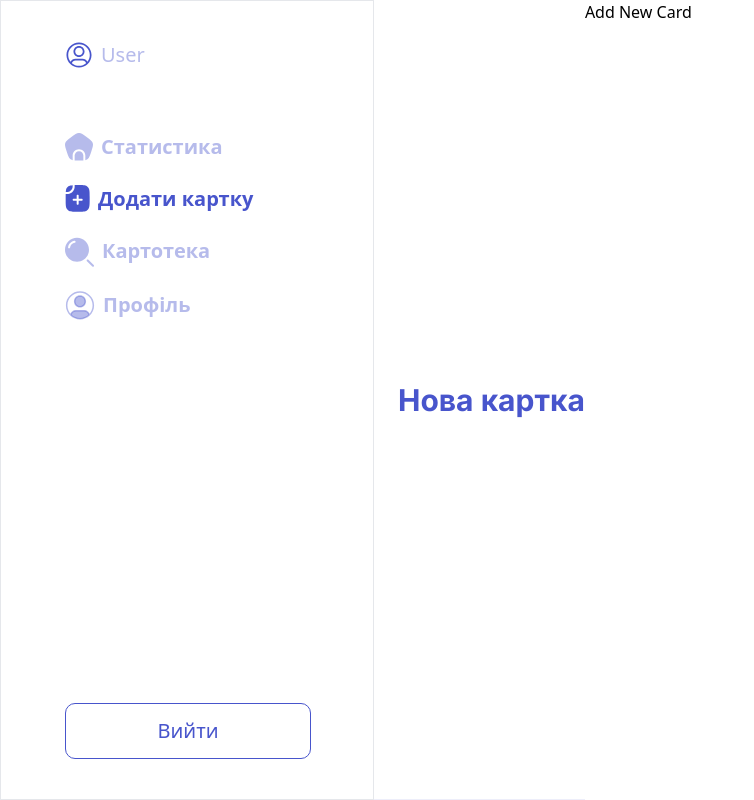
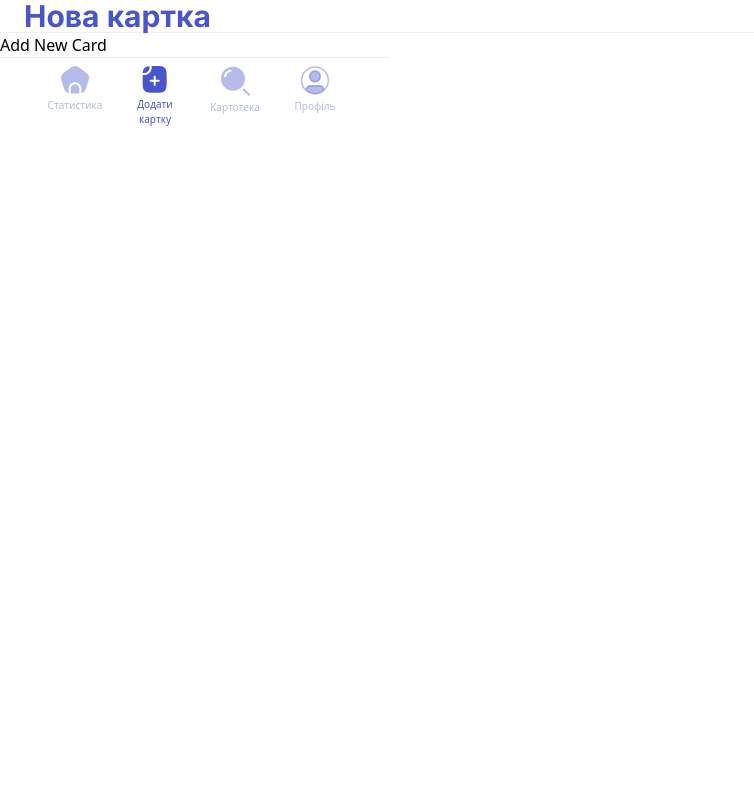
Before and after one commit to baza-trainee/AnimalRescueKharkiv, a Next.js app: page /crm/add-card in a window 1280 px wide. Shown: the whole page, without its empty margins (0-754 px from the left). Built offline with nearby package versions, Linux system fonts and the light colour scheme.

Commit message:
add package "react-datepicker"

```diff
--- a/package.json
+++ b/package.json
@@ -17,6 +17,7 @@
     "next": "14.2.12",
     "react": "^18",
     "react-chartjs-2": "^5.2.0",
+    "react-datepicker": "^7.6.0",
     "react-dom": "^18",
     "react-hook-form": "^7.53.0",
     "react-hook-form-yup": "^1.0.0-alpha.4",
--- a/src/app/crm/add-card/page.tsx
+++ b/src/app/crm/add-card/page.tsx
@@ -1,14 +1,14 @@
 import FooterCrm from "@/src/components/crm/Footer";
 // import HeaderCrm from "@/src/components/crm/Header";
 import AddCardCrm from "@/src/components/crm/AddCardCrm";
-import MenuDesktop from "@/src/components/crm/MenuDesktop";
+// import MenuDesktop from "@/src/components/crm/MenuDesktop";
 
 export default function AddCardPage() {
   return (
     <>
-      <section className="flex">
+      <section className="">
         {/* <HeaderCrm /> */}
-        <MenuDesktop />
+        {/* <MenuDesktop /> */}
         <AddCardCrm />
       </section>
       <FooterCrm />
--- a/src/app/crm/catalog/page.tsx
+++ b/src/app/crm/catalog/page.tsx
@@ -1,13 +1,13 @@
 import CatalogCrm from "@/src/components/crm/CatalogCrm";
 import FooterCrm from "@/src/components/crm/Footer";
-import MenuDesktop from "@/src/components/crm/MenuDesktop";
+// import MenuDesktop from "@/src/components/crm/MenuDesktop";
 
 export default function CatalogPage() {
   return (
     <>
       {/* <HeaderCrm /> */}
-      <section className="flex">
-        <MenuDesktop />
+      <section className="px-4">
+        {/* <MenuDesktop /> */}
         <CatalogCrm />
       </section>
       <FooterCrm />
--- a/src/app/crm/page.tsx
+++ b/src/app/crm/page.tsx
@@ -1,29 +1,23 @@
-'use client'
+"use client";
 
-import Header from "@/src/components/crm/Header/index";
 import CountryStatistic from "@/src/components/crm/CountryStatistic";
 import DepartmentStatistic from "@/src/components/crm/DepartmentStatistic";
 import FooterCrm from "@/src/components/crm/Footer";
+import Header from "@/src/components/crm/Header";
 // import MenuDesktop from "@/src/components/crm/MenuDesktop";
 // import HeaderCrm from "@/src/components/crm/Header";
 
 export default function CRMPage() {
   return (
     <>
+      {" "}
+      <Header title="Статистика" />
       <main className="w-full flex-col">
-        <section className="w-full">
+        <section className="">
           {/* <HeaderCrm /> */}
           {/* <MenuDesktop /> */}
           <DepartmentStatistic />
           <CountryStatistic />
-          <MenuDesktop />
-          <div className="flex-col">
-            <Header title="Cтатистика" />
-            <div className="flex">
-              <DepartmentStatistic />
-              <CountryStatistic />
-            </div>
-          </div>
         </section>
         <FooterCrm />
       </main>
--- a/src/app/crm/profile/page.tsx
+++ b/src/app/crm/profile/page.tsx
@@ -1,6 +1,6 @@
 import FooterCrm from "@/src/components/crm/Footer";
 import Header from "@/src/components/crm/Header/index";
-import MenuDesktop from "@/src/components/crm/MenuDesktop";
+// import MenuDesktop from "@/src/components/crm/MenuDesktop";
 import ProfileCrm from "@/src/components/crm/Profile";
 
 
@@ -9,8 +9,8 @@ export default function ProfilePage() {
     <>
 
       <section className="flex">
-        <MenuDesktop />
-        <div className="flex-col">
+        {/* <MenuDesktop /> */}
+        <div className="px-5">
           <Header title="Профіль" />
           <ProfileCrm />
         </div>
--- a/src/components/crm/CatalogCrm/index.tsx
+++ b/src/components/crm/CatalogCrm/index.tsx
@@ -1,11 +1,13 @@
 import Header from "../Header";
 const CatalogCrm = () => {
-    return (
-        <>
-            <Header title="Картотека"/>
-            <p>All cards catalog</p>
-        </>
-    )
-}
+  return (
+    <>
+        <Header title="Картотека" />
+      <div className="px-5">
+        <p>All cards catalog</p>
+      </div>
+    </>
+  );
+};
 
 export default CatalogCrm;
--- a/src/components/crm/Footer/index.tsx
+++ b/src/components/crm/Footer/index.tsx
@@ -14,7 +14,7 @@ const FooterCrm = () => {
   const pathname = usePathname();
   const isActive = (path: Path): boolean => pathname === path;
   return (
-    <footer className="flex justify-center md:hidden w-[390px] h-[67px] ml-0 border-t border-lightBlue">
+    <footer className="flex justify-center w-[390px] h-[67px] ml-0 border-t border-lightBlue">
       <nav className="px-0 py-2">
         <ul className='flex flex-row px-4'>
           <li className="w-20 flex justify-center">
--- a/src/components/crm/Profile/index.tsx
+++ b/src/components/crm/Profile/index.tsx
@@ -1,9 +1,11 @@
 const ProfileCrm = () => {
-    return (
-        <>
-            <p>Profile</p>
-        </>
-    )
-}
+  return (
+    <>
+      <div className="px-5">
+        <p>Profile</p>
+      </div>
+    </>
+  );
+};
 
 export default ProfileCrm;
```
Also changed, not shown: 1 other file (tests, documents, lock files or other folders).
